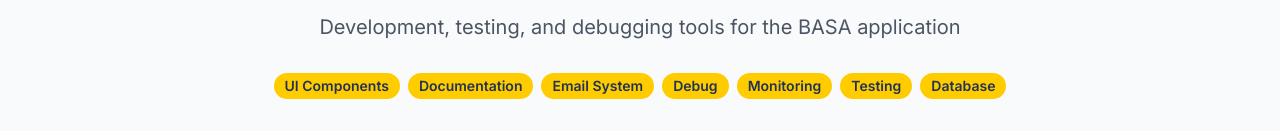
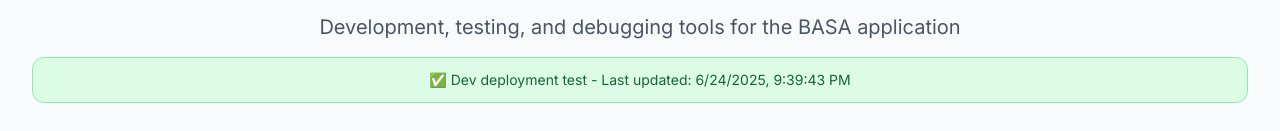
Before and after one commit to MannyJMusic/basa-app, a Next.js app: page /dev in a window 1280 px wide. Shown: the part 155-286 px from the top of the page. Built offline with nearby package versions, Linux system fonts and the light colour scheme; no server answers.

Commit message:
test: Add dev deployment test message to verify dev branch deployment

```diff
--- a/src/app/dev/page.tsx
+++ b/src/app/dev/page.tsx
@@ -140,6 +140,11 @@
           <p className="text-xl text-gray-600">
             Development, testing, and debugging tools for the BASA application
           </p>
+          <div className="mt-4 p-3 bg-green-100 border border-green-300 rounded-lg">
+            <p className="text-green-800 text-sm">
+              ✅ Dev deployment test - Last updated: {new Date().toLocaleString()}
+            </p>
+          </div>
         </div>
 
         {/* Category Navigation */}
```
